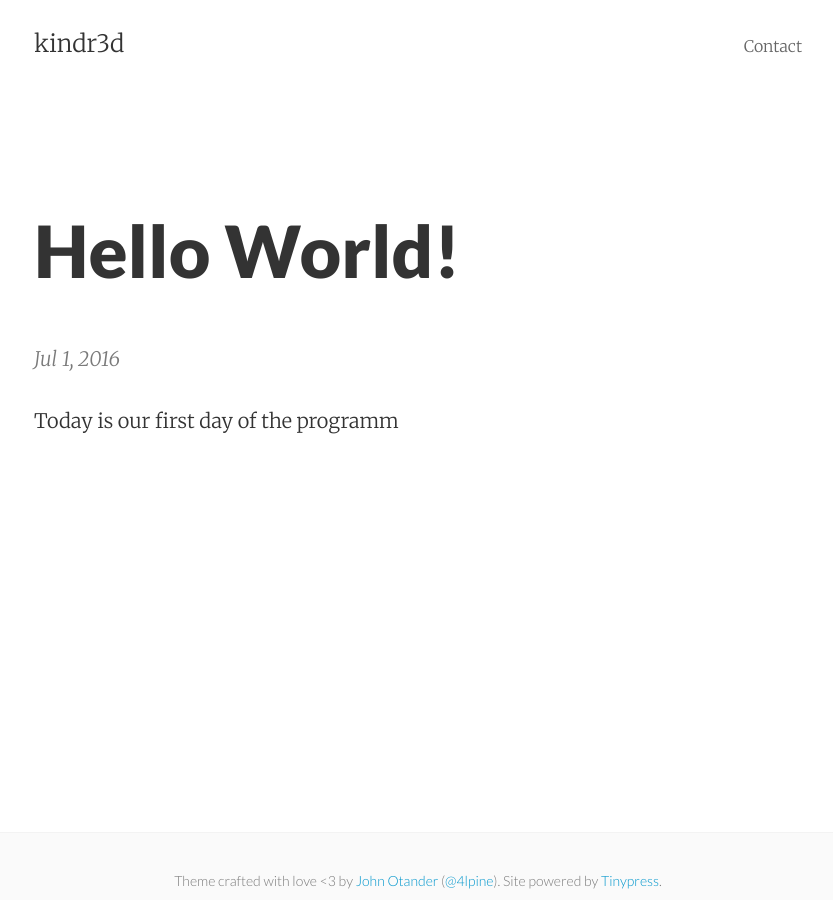
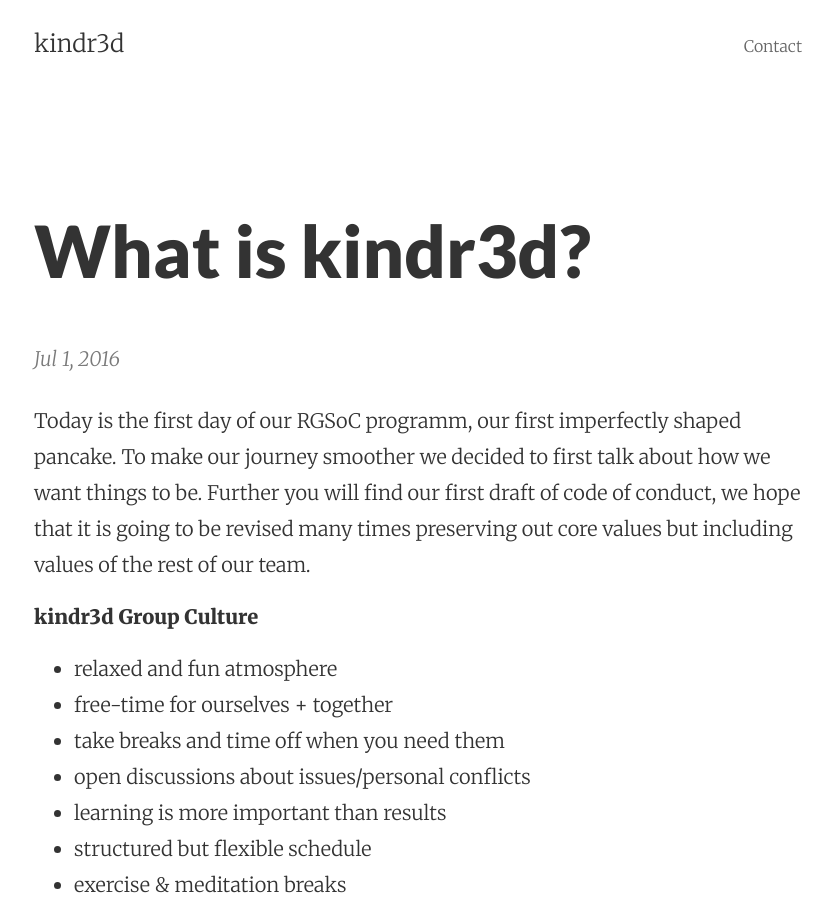
Before and after one commit to kindr3d/kindr3d.github.io, a Jekyll site: the page built from _posts/2016-07-01-hello-world.markdown, in a window 1280 px wide and 900 px high. Shown: the whole window, without its empty margins (222-1055 px from the left). Built offline with Jekyll 4.4.1, drawn with Linux system fonts in a browser that asks for light colours; some of the changed text lies outside the part shown.

Commit message:
Post update: Hello World!

```diff
--- a/_posts/2016-07-01-hello-world.markdown
+++ b/_posts/2016-07-01-hello-world.markdown
@@ -1,6 +1,52 @@
 ---
 published: true
-title: Hello World!
+title: What is kindr3d?
 layout: post
 ---
-Today is our first day of the programm
+Today is the first day of our RGSoC programm, our first imperfectly shaped pancake. To make our journey smoother we decided to first talk about how we want things to be. Further you will find our first draft of code of conduct, we hope that it is going to be revised many times preserving out core values but including values of the rest of our team.
+
+<strong>kindr3d Group Culture</strong>
+
+<ul>
+<li>relaxed and fun atmosphere</li>
+<li>free-time for ourselves + together</li>
+<li>take breaks and time off when you need them</li>
+<li>open discussions about issues/personal conflicts</li>
+<li>learning is more important than results </li>
+<li>structured but flexible schedule</li>
+<li>exercise & meditation breaks</li>
+<li>there are no stupid questions</li>
+</ul>
+
+<strong>Learning Prios</strong>
+
+<ul>
+<li>overall js throughout three months (eloquent js, https://addyosmani.com/resources/essentialjsdesignpatterns/book/, https://github.com/getify/You-Dont-Know-JS )</li>
+<li>ember.js (http://emberigniter.com, https://www.codeschool.com/courses/try-ember, http://www.programwitherik.com/top-5-best-resources-for-ember-js/)</li>
+<li>RoR active record (http://guides.rubyonrails.org/active_record_basics.html, http://guides.rubyonrails.org/active_record_querying.html)</li>
+<li>d3.js/c3.js (http://alignedleft.com/tutorials/d3, https://square.github.io/intro-to-d3/, https://github.com/d3/d3/wiki/Tutorials, )</li>
+<li>in depth git (https://git-scm.com/book/en/v2/Getting-Started-About-Version-Control)</li>
+<li>Ruby ( https://pine.fm/LearnToProgram/ , http://learnrubythehardway.org/book/)</li>
+</ul>
+
+
+<strong>Daily Plan</strong>
+
+<ul>
+<li>morning stand up/ check in / review session</li>
+<li>end of the day log and conclusions</li>
+<li>attempt tp work on our sandbox book club for a short time to apply what we've learnt</li>
+</ul>
+
+<strong>Weekly Plan</strong>
+
+<ul>
+<li>learning & sharing: discuss something we read together (bookclub), tutorial (learn one thing each week)</li>
+<li>meeting with coaches and supervisor</li>
+</ul>
+
+<strong>Monthly Plan</strong>
+
+<ul>
+<li>team meet up and overall result discussions</li>
+</ul>
```
